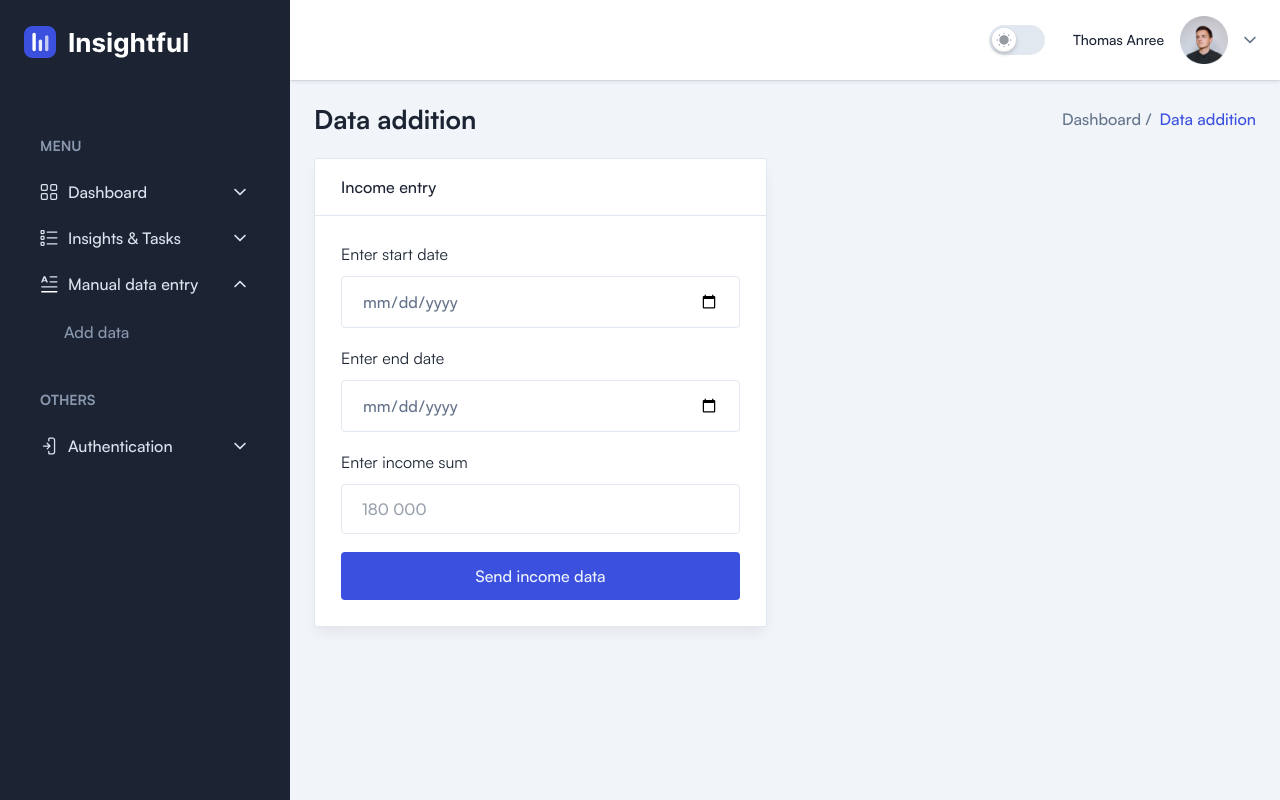
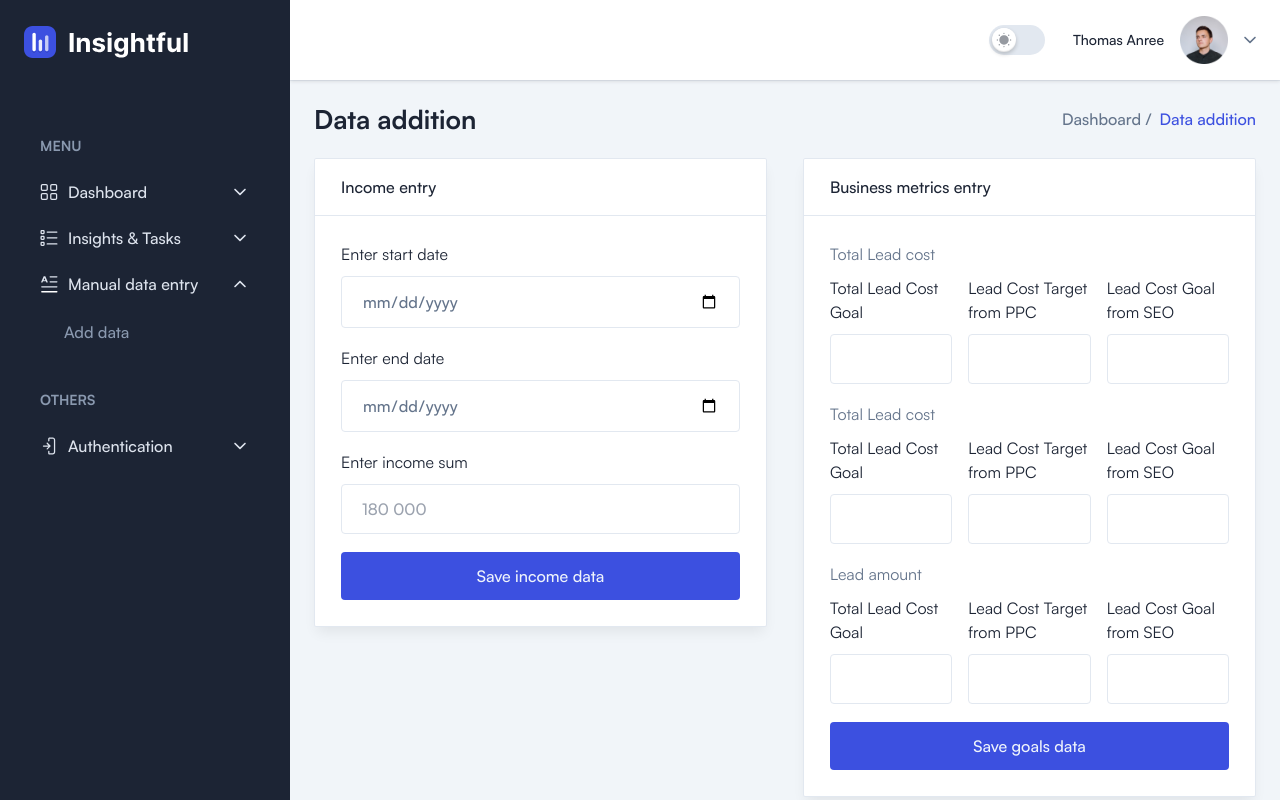
Before and after one commit to Vyachowski/business-dashboard, a React (Vite) app in the folder client/: page /manual-entry/data-addition in a window 1280 px wide. Built offline with nearby package versions, Linux system fonts and the light colour scheme.

Commit message:
feat: Add form for entering business metrics

```diff
--- a/client/src/pages/ManualDataEntry/DataAddition.tsx
+++ b/client/src/pages/ManualDataEntry/DataAddition.tsx
@@ -7,7 +7,7 @@
 
       <div className="grid grid-cols-1 gap-9 sm:grid-cols-2">
         <div className="flex flex-col gap-9">
-          {/* <!-- Contact Form --> */}
+          {/* <!-- Income Form --> */}
           <div className="rounded-sm border border-stroke bg-white shadow-default dark:border-strokedark dark:bg-boxdark">
             <div className="border-b border-stroke py-4 px-6.5 dark:border-strokedark">
               <h3 className="font-medium text-black dark:text-white">
@@ -47,7 +47,132 @@
                 </div>
 
                 <button className="flex w-full justify-center rounded bg-primary p-3 font-medium text-gray">
-                  Send income data
+                  Save income data
+                </button>
+              </div>
+            </form>
+          </div>
+        </div>
+        <div className="flex flex-col gap-9">
+          {/* <!-- Business metrics Form --> */}
+          <div className="rounded-sm border border-stroke bg-white shadow-default dark:border-strokedark dark:bg-boxdark">
+            <div className="border-b border-stroke py-4 px-6.5 dark:border-strokedark">
+              <h3 className="font-medium text-black dark:text-white">
+                Business metrics entry
+              </h3>
+            </div>
+            <form action="#">
+              <div className="p-6.5">
+                <fieldset className="grid grid-cols-3 gap-4 items-end">
+                  <div className="col-span-1">
+                    <legend className="mb-2.5">Total Lead cost</legend>
+                    <div className="mb-4.5">
+                      <label className="mb-2.5 block text-black dark:text-white">
+                        Total Lead Cost Goal
+                      </label>
+                      <input
+                          type="number"
+                          className="w-full rounded border-[1.5px] border-stroke bg-transparent py-3 px-5 font-medium outline-none transition focus:border-primary active:border-primary disabled:cursor-default disabled:bg-whiter dark:border-form-strokedark dark:bg-form-input dark:focus:border-primary"
+                      />
+                    </div>
+                  </div>
+                  <div className="col-span-1">
+                    <div className="mb-4.5">
+                      <label className="mb-2.5 block text-black dark:text-white">
+                        Lead Cost Target from PPC
+                      </label>
+                      <input
+                          type="number"
+                          className="w-full rounded border-[1.5px] border-stroke bg-transparent py-3 px-5 font-medium outline-none transition focus:border-primary active:border-primary disabled:cursor-default disabled:bg-whiter dark:border-form-strokedark dark:bg-form-input dark:focus:border-primary"
+                      />
+                    </div>
+                  </div>
+                  <div className="col-span-1">
+                    <div className="mb-4.5">
+                      <label className="mb-2.5 block text-black dark:text-white">
+                        Lead Cost Goal from SEO
+                      </label>
+                      <input
+                          type="number"
+                          className="w-full rounded border-[1.5px] border-stroke bg-transparent py-3 px-5 font-medium outline-none transition focus:border-primary active:border-primary disabled:cursor-default disabled:bg-whiter dark:border-form-strokedark dark:bg-form-input dark:focus:border-primary"
+                      />
+                    </div>
+                  </div>
+                </fieldset>
+                <fieldset className="grid grid-cols-3 gap-4 items-end">
+                  <div className="col-span-1">
+                    <legend className="mb-2.5">Total Lead cost</legend>
+                    <div className="mb-4.5">
+                      <label className="mb-2.5 block text-black dark:text-white">
+                        Total Lead Cost Goal
+                      </label>
+                      <input
+                          type="number"
+                          className="w-full rounded border-[1.5px] border-stroke bg-transparent py-3 px-5 font-medium outline-none transition focus:border-primary active:border-primary disabled:cursor-default disabled:bg-whiter dark:border-form-strokedark dark:bg-form-input dark:focus:border-primary"
+                      />
+                    </div>
+                  </div>
+                  <div className="col-span-1">
+                    <div className="mb-4.5">
+                      <label className="mb-2.5 block text-black dark:text-white">
+                        Lead Cost Target from PPC
+                      </label>
+                      <input
+                          type="number"
+                          className="w-full rounded border-[1.5px] border-stroke bg-transparent py-3 px-5 font-medium outline-none transition focus:border-primary active:border-primary disabled:cursor-default disabled:bg-whiter dark:border-form-strokedark dark:bg-form-input dark:focus:border-primary"
+                      />
+                    </div>
+                  </div>
+                  <div className="col-span-1">
+                    <div className="mb-4.5">
+                      <label className="mb-2.5 block text-black dark:text-white">
+                        Lead Cost Goal from SEO
+                      </label>
+                      <input
+                          type="number"
+                          className="w-full rounded border-[1.5px] border-stroke bg-transparent py-3 px-5 font-medium outline-none transition focus:border-primary active:border-primary disabled:cursor-default disabled:bg-whiter dark:border-form-strokedark dark:bg-form-input dark:focus:border-primary"
+                      />
+                    </div>
+                  </div>
+                </fieldset>
+                <fieldset className="grid grid-cols-3 gap-4 items-end">
+                  <div className="col-span-1">
+                    <legend className="mb-2.5">Lead amount</legend>
+                    <div className="mb-4.5">
+                      <label className="mb-2.5 block text-black dark:text-white">
+                        Total Lead Cost Goal
+                      </label>
+                      <input
+                          type="number"
+                          className="w-full rounded border-[1.5px] border-stroke bg-transparent py-3 px-5 font-medium outline-none transition focus:border-primary active:border-primary disabled:cursor-default disabled:bg-whiter dark:border-form-strokedark dark:bg-form-input dark:focus:border-primary"
+                      />
+                    </div>
+                  </div>
+                  <div className="col-span-1">
+                    <div className="mb-4.5">
+                      <label className="mb-2.5 block text-black dark:text-white">
+                        Lead Cost Target from PPC
+                      </label>
+                      <input
+                          type="number"
+                          className="w-full rounded border-[1.5px] border-stroke bg-transparent py-3 px-5 font-medium outline-none transition focus:border-primary active:border-primary disabled:cursor-default disabled:bg-whiter dark:border-form-strokedark dark:bg-form-input dark:focus:border-primary"
+                      />
+                    </div>
+                  </div>
+                  <div className="col-span-1">
+                    <div className="mb-4.5">
+                      <label className="mb-2.5 block text-black dark:text-white">
+                        Lead Cost Goal from SEO
+                      </label>
+                      <input
+                          type="number"
+                          className="w-full rounded border-[1.5px] border-stroke bg-transparent py-3 px-5 font-medium outline-none transition focus:border-primary active:border-primary disabled:cursor-default disabled:bg-whiter dark:border-form-strokedark dark:bg-form-input dark:focus:border-primary"
+                      />
+                    </div>
+                  </div>
+                </fieldset>
+                <button className="flex w-full justify-center rounded bg-primary p-3 font-medium text-gray">
+                  Save goals data
                 </button>
               </div>
             </form>
```
